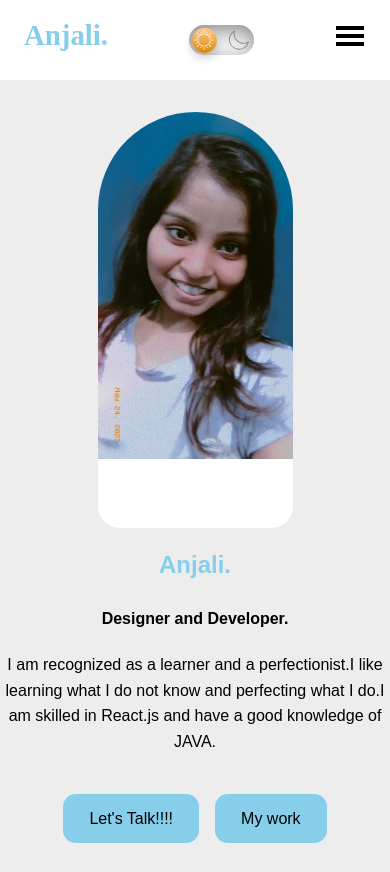
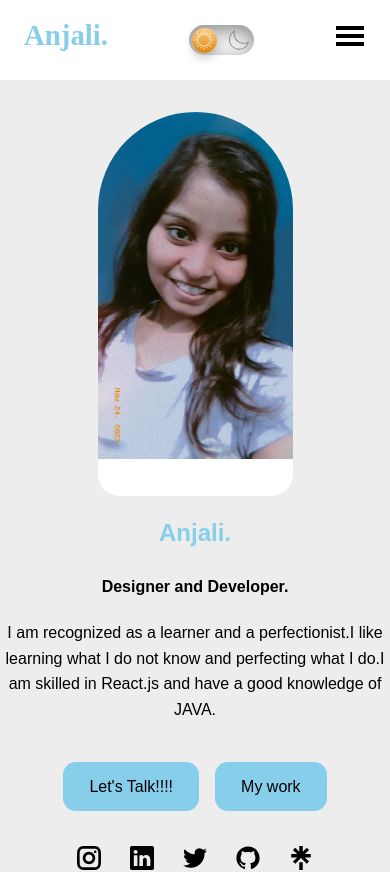
Before and after one commit to Anj13Niki/anjaliportfoliowebapp, a React (Create React App) app: page / in a window 390 px wide. Shown: the top 872 px of the page. Built offline with nearby package versions, Linux system fonts and the light colour scheme.

Commit message:
Update Header.css

```diff
--- a/src/sections/Header/Header.css
+++ b/src/sections/Header/Header.css
@@ -96,7 +96,7 @@ header{
 @media screen  and (max-width:600px){
     .header_profile{
         width:17rem;
-        height:26rem;
+        height:24rem;
         max-width: 50%;
         max-height: 50vh;
     }
```
